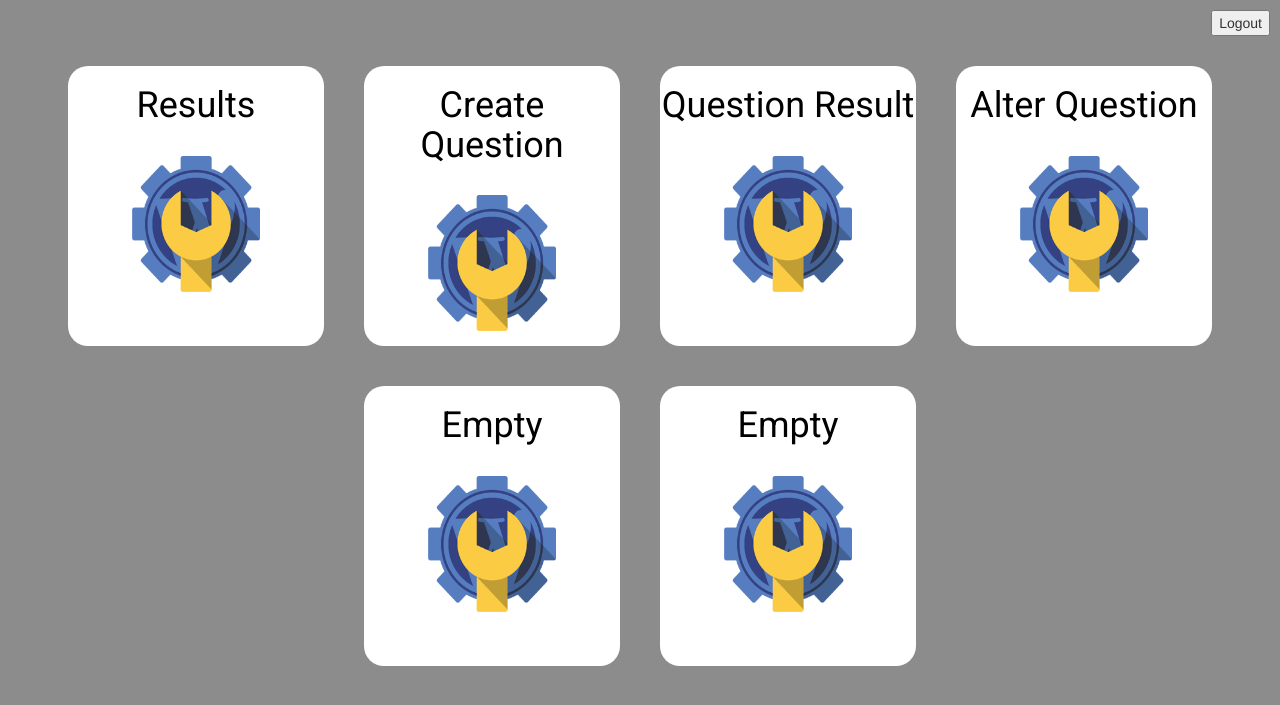
After one commit to MTUHIDE/ask-meagain, a Flask app: template app/blueprints/admin/templates/adminDashboard.html in a window 1280 px wide. The commit adds this page. Shown: the top 705 px of the page. Run offline with Flask 2, Linux system fonts and the light colour scheme; the template is opened without the code that fills it, so the values that code supplies are empty; some libraries are stand-ins or nearby versions.

Commit message:
added admin dashboard
admin dashboard

```diff
--- a/app/blueprints/admin/__init__.py
+++ b/app/blueprints/admin/__init__.py
@@ -30,3 +30,7 @@ def questionData(id):
 @admin.route("/adminlogin/")
 def adminLoginPage():
     return render_template('adminLogin.html')
+
+@admin.route("/admindashboard/")
+def adminDashboardPage():
+    return render_template('adminDashboard.html')
--- /dev/null
+++ b/app/blueprints/admin/templates/adminDashboard.html
@@ -0,0 +1,60 @@
+{%- extends 'base.html' %}
+
+{% block title %} Admin Login {% endblock %}
+{% block content %}
+    <div align="right">
+        <div style="width: fit-content">
+            <div align="center" style ="border-style: dotted; border-width: 10px; border-color: #8c8c8c" >
+                <form action="{{ url_for('admin.adminLoginPage') }}">
+                <button type="submit"  >
+                Logout
+                </button>
+                </form>
+            </div>
+        </div>
+    </div>
+    <div align="center">
+        <div style="width: fit-content">
+            <a href="{{url_for('admin.alterQuestion')}}" target='_parent'>
+                <div class="rectangle" style="float:right;overflow: auto">
+                    <h1>Alter Question</h1>
+                    <img src="{{url_for('static', filename='assets/images/images.png')}}" class="squareImage">
+                </div>
+            </a>
+            <a href="{{ url_for('admin.resultsPage') }}" target="_top">
+                <div class="rectangle" style = "float:left;overflow: auto">
+                    <h1>Results</h1>
+                    <img src="{{url_for('static', filename='assets/images/images.png')}}" class="squareImage">
+                </div>
+            </a>
+            <a href="{{ url_for('admin.createQuestion') }}" target="_top">
+                <div class="rectangle" style = "float: left; overflow: auto">
+                    <h1>Create Question</h1>
+                    <img src="{{url_for('static', filename='assets/images/images.png')}}" class="squareImage">
+                </div>
+            </a>
+            <a href="{{ url_for('admin.createQuestion') }}" target="_top">
+                <div class="rectangle" style = "float:right; overflow: auto">
+                    <h1>Question Result</h1>
+                    <img src="{{url_for('static', filename='assets/images/images.png')}}" class="squareImage">
+                </div>
+            </a>
+        </div>
+    </div>
+    <div align="center">
+        <div style="width: fit-content">
+            <a href="{{ url_for('admin.createQuestion') }}" target="_top">
+                <div class="rectangle" style = "float:left; overflow: auto" >
+                    <h1>Empty</h1>
+                    <img src="{{url_for('static', filename='assets/images/images.png')}}" class="squareImage">
+                </div>
+            </a>
+            <a href="{{ url_for('admin.createQuestion') }}" target="_top">
+                <div class="rectangle" style = "float:right; overflow: auto;" >
+                    <h1>Empty</h1>
+                    <img src="{{url_for('static', filename='assets/images/images.png')}}" class="squareImage">
+                </div>
+            </a>
+        </div>
+    </div>
+{% endblock %}
--- a/app/blueprints/admin/templates/adminLogin.html
+++ b/app/blueprints/admin/templates/adminLogin.html
@@ -23,7 +23,7 @@
         </div>
     </div>
     <div align="center">
-        <form action="{{ url_for('admin.alterQuestion') }}">
+        <form action="{{ url_for('admin.adminDashboardPage') }}">
             <button type="submit" >
                 Login
             </button>
```
